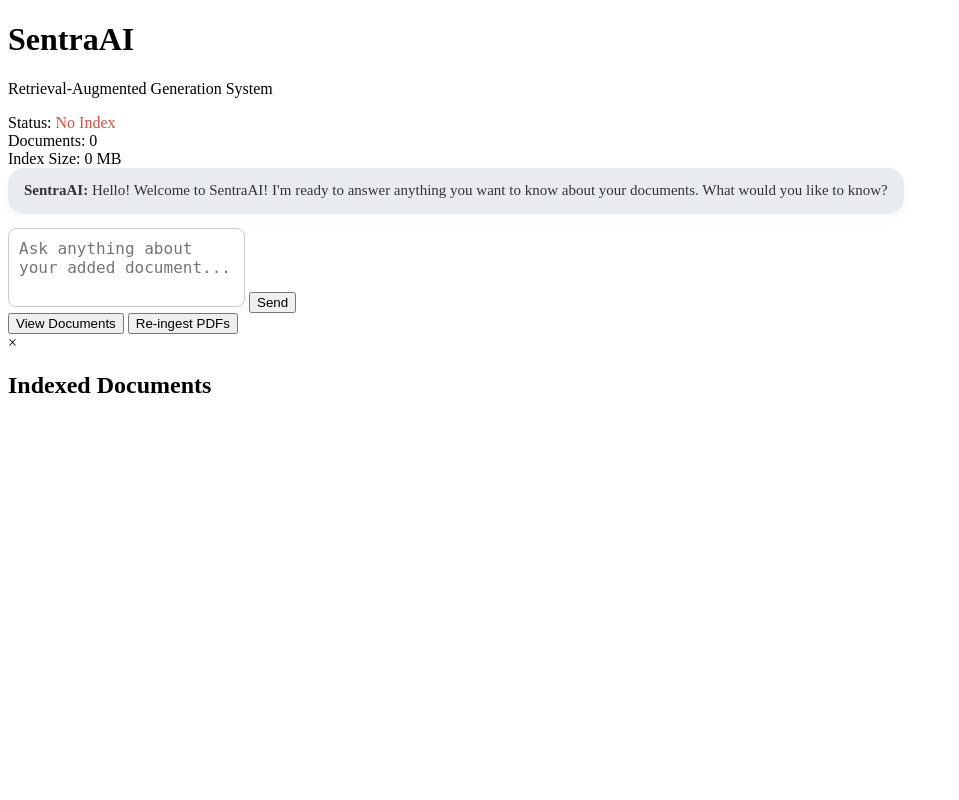
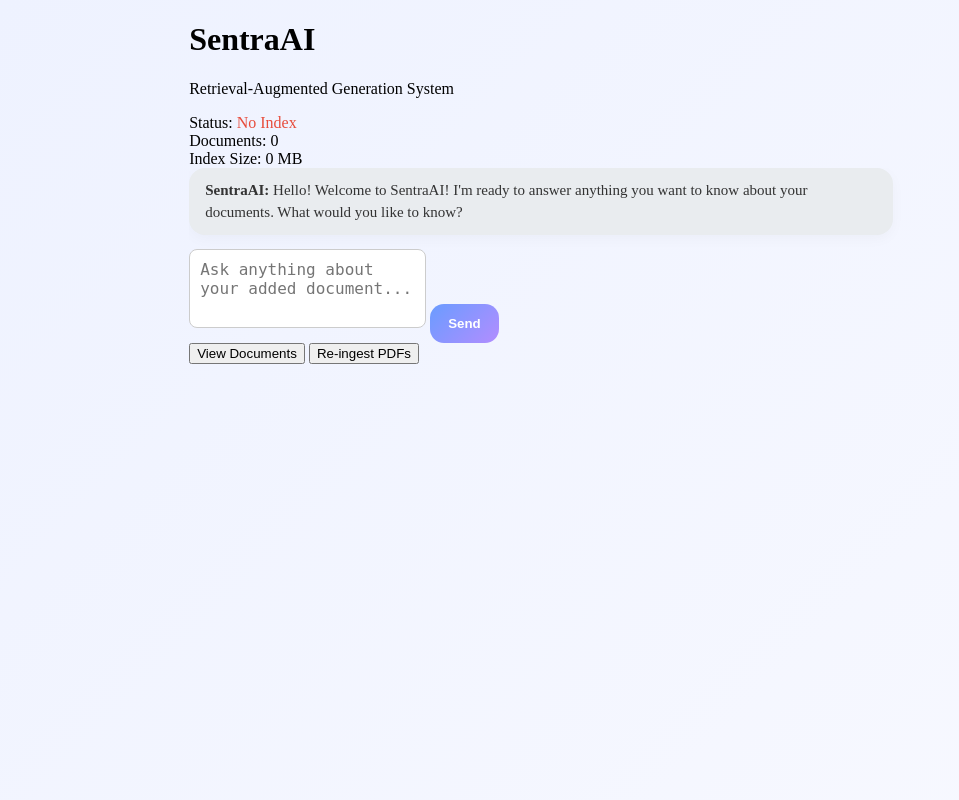
Before and after one commit to Abeshan-Design/SentraAI, a FastAPI app: page / in a window 1280 px wide. Shown: the whole page, without its empty margins (0-959 px from the left). Run offline with FastAPI, Linux system fonts and the light colour scheme.

Commit message:
Update style.css

```diff
--- a/frontend/static/style.css
+++ b/frontend/static/style.css
@@ -1,6 +1,6 @@
-//Layout
+/* ===== Layout ===== */
 body {
-    font-family: Times-New-Roman;
+    font-family: "Times New Roman", serif;
     background: linear-gradient(135deg, #eef2ff, #f8f9ff);
     margin: 0;
     padding: 0;
@@ -23,7 +23,7 @@ body {
     box-shadow: 0 10px 35px rgba(0, 0, 0, 0.06);
 }
 
-//Messages
+/* ===== Messages ===== */
 #messages {
     flex: 1;
     overflow-y: auto;
@@ -44,7 +44,7 @@ body {
     font-size: 15px;
 }
 
-//colors (sender specific)
+/* Sender colors */
 .message.user .message-content {
     background: linear-gradient(135deg, #6aa9ff, #8b9cff);
     color: white;
@@ -58,7 +58,7 @@ body {
     box-shadow: 0 4px 14px rgba(0, 0, 0, 0.03);
 }
 
-//Input
+/* ===== Input ===== */
 #input-area {
     display: flex;
     gap: 10px;
@@ -75,10 +75,13 @@ body {
     outline: none;
     transition: 0.2s;
 }
- #question-input: focus{
-     border-color: #8b9cff;
-     box-shadow; 0 0 0 3px rgba(139, 156, 255, 0.15);
 
+#question-input:focus {
+    border-color: #8b9cff;
+    box-shadow: 0 0 0 3px rgba(139, 156, 255, 0.15);
+}
+
+/* Send button */
 #send-btn {
     padding: 12px 18px;
     background: linear-gradient(135deg, #6a9cff, #b28dff);
@@ -100,7 +103,7 @@ body {
     cursor: not-allowed;
 }
 
-//Status
+/* ===== Status ===== */
 .status-box {
     font-size: 14px;
     display: flex;
@@ -113,7 +116,7 @@ body {
     font-weight: 600;
 }
 
-//modal
+/* ===== Modal ===== */
 #documents-modal {
     display: none;
     position: fixed;
@@ -134,7 +137,7 @@ body {
     box-shadow: 0 20px 60px rgba(0, 0, 0, 0.12);
 }
 
-//Documentation
+/* ===== Documentation ===== */
 .document-item {
     border-bottom: 1px solid #ececff;
     padding: 12px 0;
@@ -157,7 +160,7 @@ body {
     color: #444;
 }
 
-//text loading
+/* ===== Loading text ===== */
 .loading {
     font-style: italic;
     color: #6c6c9a;
```
